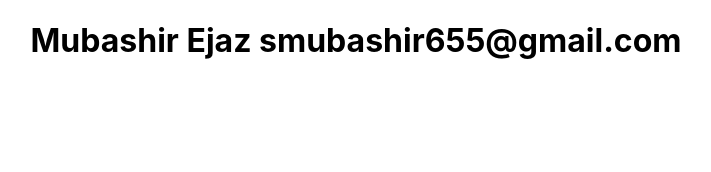
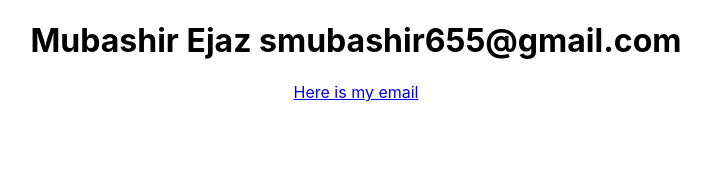
Before and after one commit to sheikhmubashi/second_project, a React (Create React App) app: page / in a window 1280 px wide. Shown: the top 172 px of the page, without its empty margins (284-995 px from the left). Built offline with nearby package versions, Linux system fonts and the light colour scheme.

Commit message:
Update App.js

```diff
--- a/src/App.js
+++ b/src/App.js
@@ -5,6 +5,7 @@ function App() {
   return (
     <div className="App">
      <h1>Mubashir Ejaz smubashir655@gmail.com</h1>
+     <a href="smubashir655@gmail.com">Here is my email</a>
 
     </div>
   );
```
